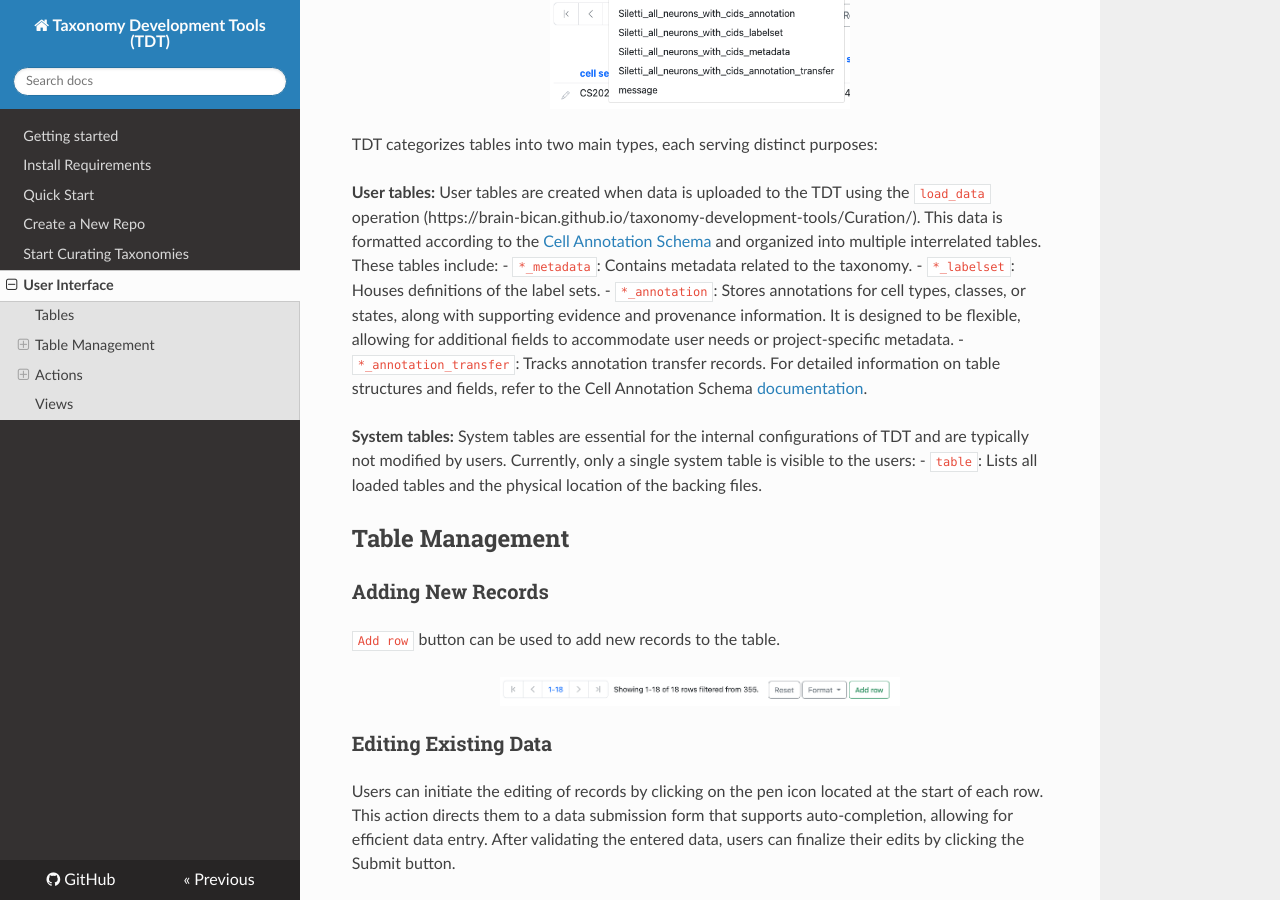
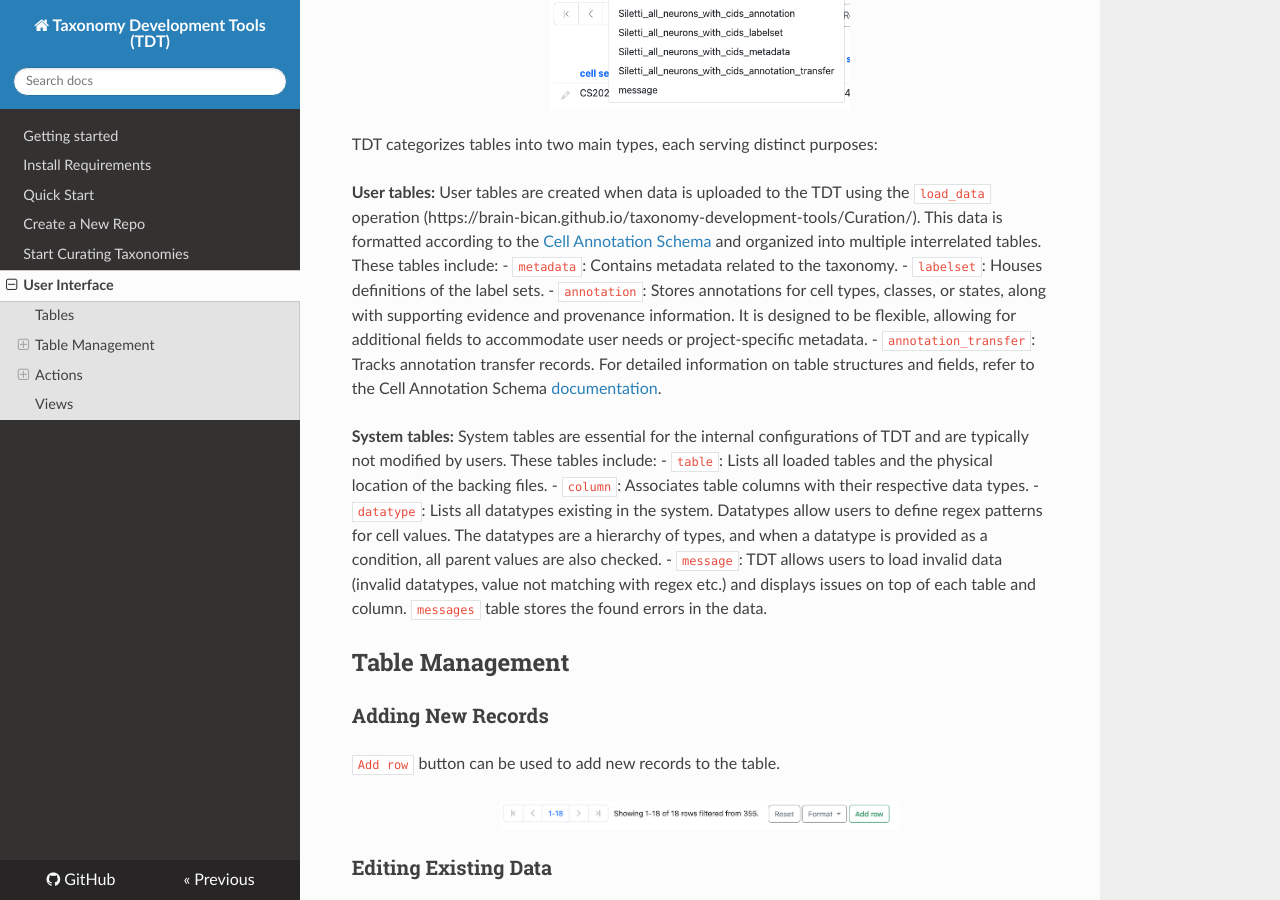
Before and after one commit to brain-bican/taxonomy-development-tools, an MkDocs documentation site: the page built from docs/UserInterface.md, in a window 1280 px wide and 900 px high, scrolled down 929 px. Built offline with MkDocs 1.6.1, drawn with Linux system fonts in a browser that asks for light colours; nearby versions of some CDN libraries.

Commit message:
table names simplified #106

```diff
--- a/docs/UserInterface.md
+++ b/docs/UserInterface.md
@@ -29,14 +29,18 @@ To view the available tables, simply navigate to the Tables dropdown menu at the
 TDT categorizes tables into two main types, each serving distinct purposes:
 
 **User tables:** User tables are created when data is uploaded to the TDT using the `load_data` operation (https://brain-bican.github.io/taxonomy-development-tools/Curation/). This data is formatted according to the [Cell Annotation Schema](https://github.com/cellannotation/cell-annotation-schema) and organized into multiple interrelated tables. These tables include:
-- `*_metadata`: Contains metadata related to the taxonomy.
-- `*_labelset`: Houses definitions of the label sets.
-- `*_annotation`: Stores annotations for cell types, classes, or states, along with supporting evidence and provenance information. It is designed to be flexible, allowing for additional fields to accommodate user needs or project-specific metadata.
-- `*_annotation_transfer`: Tracks annotation transfer records.
+- `metadata`: Contains metadata related to the taxonomy.
+- `labelset`: Houses definitions of the label sets.
+- `annotation`: Stores annotations for cell types, classes, or states, along with supporting evidence and provenance information. It is designed to be flexible, allowing for additional fields to accommodate user needs or project-specific metadata.
+- `annotation_transfer`: Tracks annotation transfer records.
 For detailed information on table structures and fields, refer to the Cell Annotation Schema [documentation](https://github.com/cellannotation/cell-annotation-schema/blob/main/build/BICAN_schema.md).
 
-**System tables:** System tables are essential for the internal configurations of TDT and are typically not modified by users. Currently, only a single system table is visible to the users:
+**System tables:** System tables are essential for the internal configurations of TDT and are typically not modified by users. These tables include:
 - `table`: Lists all loaded tables and the physical location of the backing files.
+- `column`: Associates table columns with their respective data types.
+- `datatype`: Lists all datatypes existing in the system. Datatypes allow users to define regex patterns for cell values. The datatypes are a hierarchy of types, and when a datatype is provided as a condition, all parent values are also checked.
+- `message`: TDT allows users to load invalid data (invalid datatypes, value not matching with regex etc.) and displays issues on top of each table and column. `messages` table stores the found errors in the data.
+
 
 ## Table Management
 
@@ -105,7 +109,7 @@ This action converts all data into a JSON file formatted according to the [Cell
 
 Apply your modifications directly to the associated AnnData file for the taxonomy.
 
-The `*_metadata` table contains a `matrix_file_id` column, representing a resolvable ID for a cell-by-gene matrix file, formatted as `namespace:accession`. For example, `CellXGene_dataset:8e10f1c4-8e98-41e5-b65f-8cd89a887122` (Please refer to the [cell-annotation-schema registry](https://github.com/cellannotation/cell-annotation-schema/blob/main/registry/registry.json) for a list of supported namespaces.)
+The `metadata` table contains a `matrix_file_id` column, representing a resolvable ID for a cell-by-gene matrix file, formatted as `namespace:accession`. For example, `CellXGene_dataset:8e10f1c4-8e98-41e5-b65f-8cd89a887122` (Please refer to the [cell-annotation-schema registry](https://github.com/cellannotation/cell-annotation-schema/blob/main/registry/registry.json) for a list of supported namespaces.)
 
 WUpon initial launch, TDT creates a `tdt_datasets` directory in the user home folder. It attempts to resolve all matrix_file_id references within this directory. The system searches for the corresponding file (e.g., `$HOME/tdt_datasets/8e10f1c4-8e98-41e5-b65f-8cd89a887122.h5ad`) and then initiates a [cas-tools flatten operation](https://github.com/cellannotation/cas-tools/blob/main/docs/cli.md#flatten-onto-anndata). This process, which may vary in duration depending on the taxonomy's size, results in a new AnnData file (`/tdt_datasets/$$TAXONOMY_ID$$.h5ad`) incorporating the user's annotations.
 
--- a/requirements.txt
+++ b/requirements.txt
@@ -11,7 +11,7 @@ openpyxl
 # git+https://github.com/ontodev/axle.git
 urlp
 mkdocs
-cas-tools==0.0.1.dev27
+cas-tools==0.0.1.dev28
 cell-annotation-schema==0.2b0
 tdta==0.1.0.dev3
 pandas
```
Also changed, not shown: docs/QuickStart.md (+0 -1 lines), nanobot/src/resources/table.html (+11 -4 lines), 1 other file.
